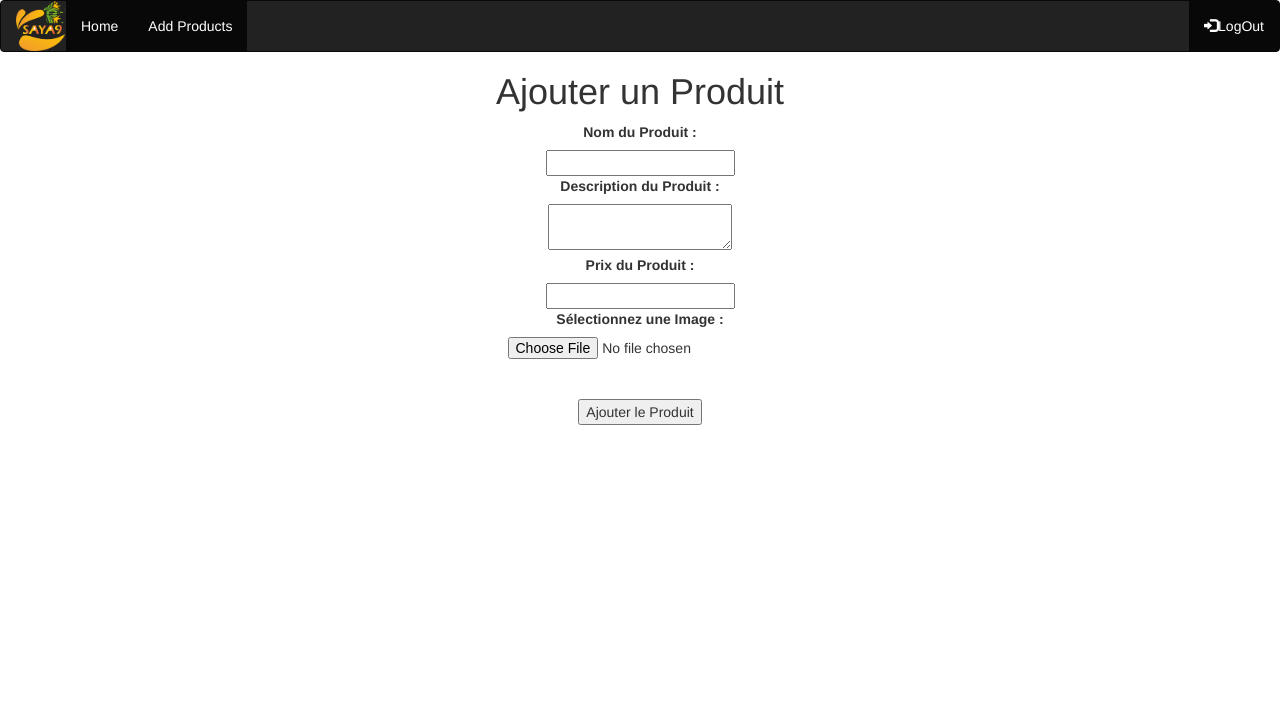
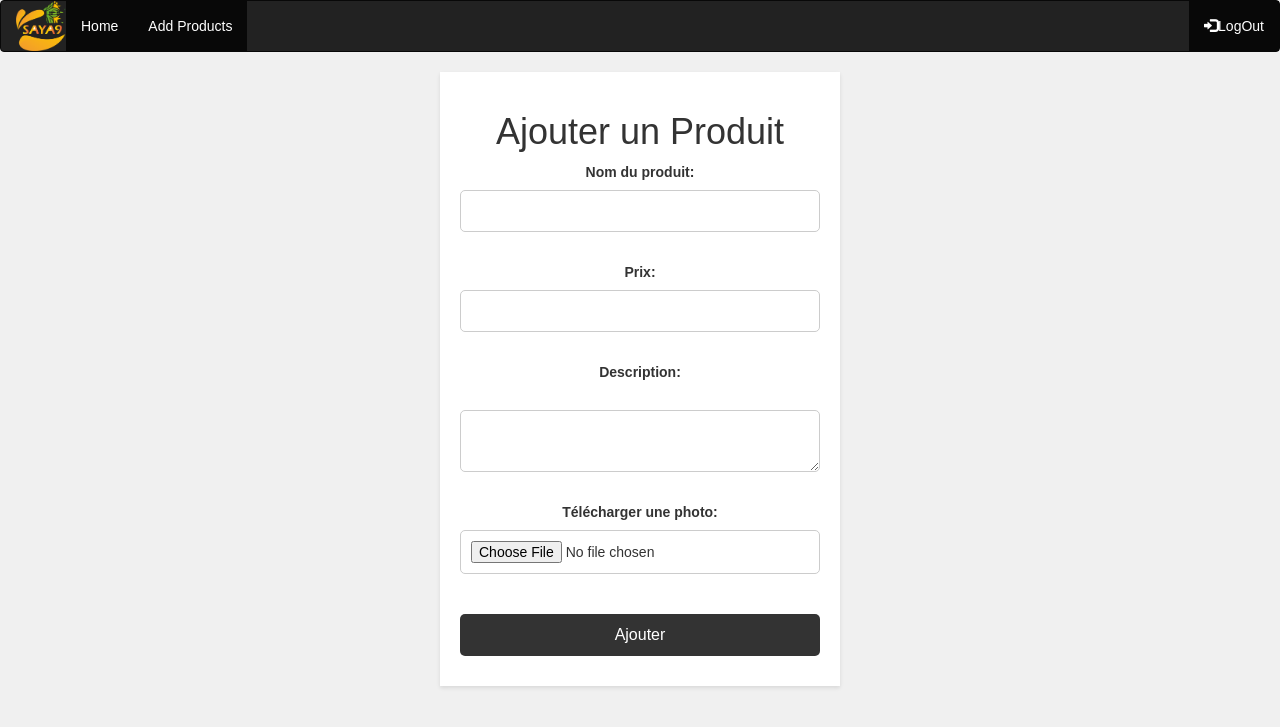
Before and after one commit to YoussefHkima/Saye9, a PHP site: page /addpds.php in a window 1280 px wide. Shown: the top 727 px of the page. Run offline with PHP 8.4, Linux system fonts and the light colour scheme; the visitor is signed in with stand-in values (Sample User, id 1).

Commit message:
modify page add products

```diff
--- /dev/null
+++ b/addpds.css
@@ -0,0 +1,50 @@
+body {
+    font-family: Arial, sans-serif;
+    background-color: #f0f0f0;
+}
+
+.container {
+    max-width: 400px;
+    margin: 0 auto;
+    padding: 20px;
+    background-color: #ffffff;
+    box-shadow: 0 2px 4px rgba(0, 0, 0, 0.1);
+}
+
+form {
+    display: flex;
+    flex-direction: column;
+}
+
+label {
+    margin-bottom: 5px;
+}
+
+input[type="text"],
+textarea {
+    padding: 10px;
+    margin-bottom: 10px;
+    border: 1px solid #ccc;
+    border-radius: 5px;
+}
+
+input[type="submit"] {
+    background-color: #333333;
+    border: none;
+    color: #ffffff;
+    padding: 10px 20px;
+    text-align: center;
+    text-decoration: none;
+    display: inline-block;
+    font-size: 16px;
+    margin: 10px 0;
+    cursor: pointer;
+    border-radius: 5px;
+}
+
+input[type="file"] {
+    padding: 10px;
+    margin-bottom: 10px;
+    border: 1px solid #ccc;
+    border-radius: 5px;
+}
--- a/addpds.php
+++ b/addpds.php
@@ -44,6 +44,7 @@ if(isset($_POST) && $_POST){
     <script src="https://ajax.googleapis.com/ajax/libs/jquery/3.6.4/jquery.min.js"></script>
     <script src="https://maxcdn.bootstrapcdn.com/bootstrap/3.4.1/js/bootstrap.min.js"></script>
     <title>Document</title>
+    <link rel="stylesheet" href="addpds.css">
     <style>
         label {
             display: block;
@@ -77,23 +78,21 @@ if(isset($_POST) && $_POST){
 </nav>
         </div>
         <center>
+            <div class="container">
 <h1>Ajouter un Produit</h1>
 
     <form action="addpds.php" method="post">
-        <label for="productName">Nom du Produit :</label>
-        <input type="text" id="productName" name="productName" required>
-
-        <label for="productDescription">Description du Produit :</label>
-        <textarea id="productDescription" name="productDescription" required></textarea>
-
-        <label for="productPrice">Prix du Produit :</label>
-        <input type="number" id="productPrice" name="productPrice" step="0.01" required>
-        <label for="image">Sélectionnez une Image :</label>
-        <input type="file" id="image" name="image" accept="image/*" required>
-        </select><br><br>
-
-        <input type="submit" value="Ajouter le Produit">
+        <label for="nom_produit">Nom du produit:</label>
+      <input type="text" id="nom_produit" name="nom_produit"><br>
+      <label for="prix">Prix:</label>
+      <input type="text" id="prix" name="prix"><br>
+      <label for="description">Description:</label><br>
+      <textarea id="description" name="description"></textarea><br>
+      <label for="photo">Télécharger une photo:</label>
+      <input type="file" id="photo" name="photo"><br>
+      <input type="submit" value="Ajouter">
     </form>
+    </div>
     </center>
         </div>
 
```
